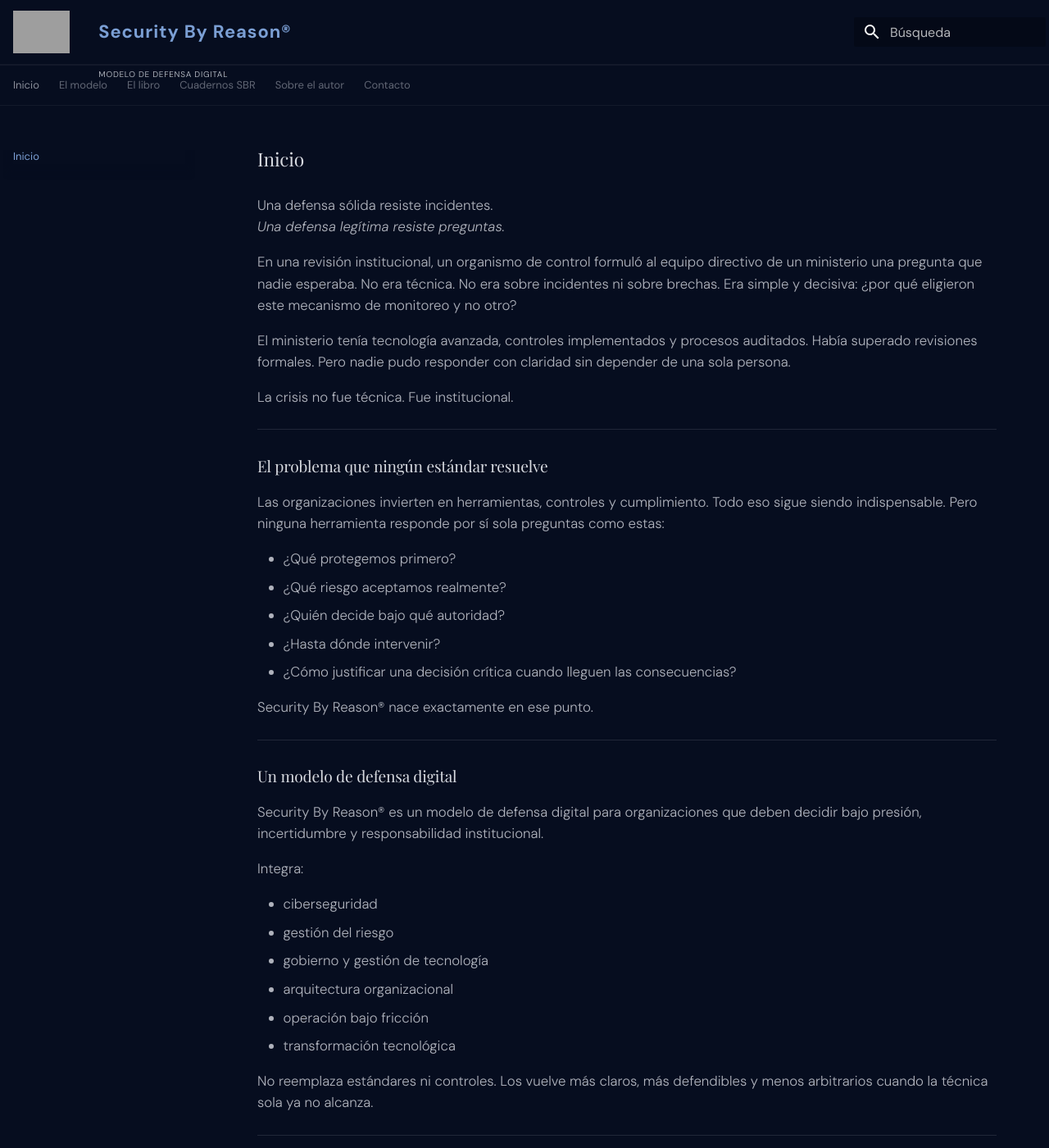
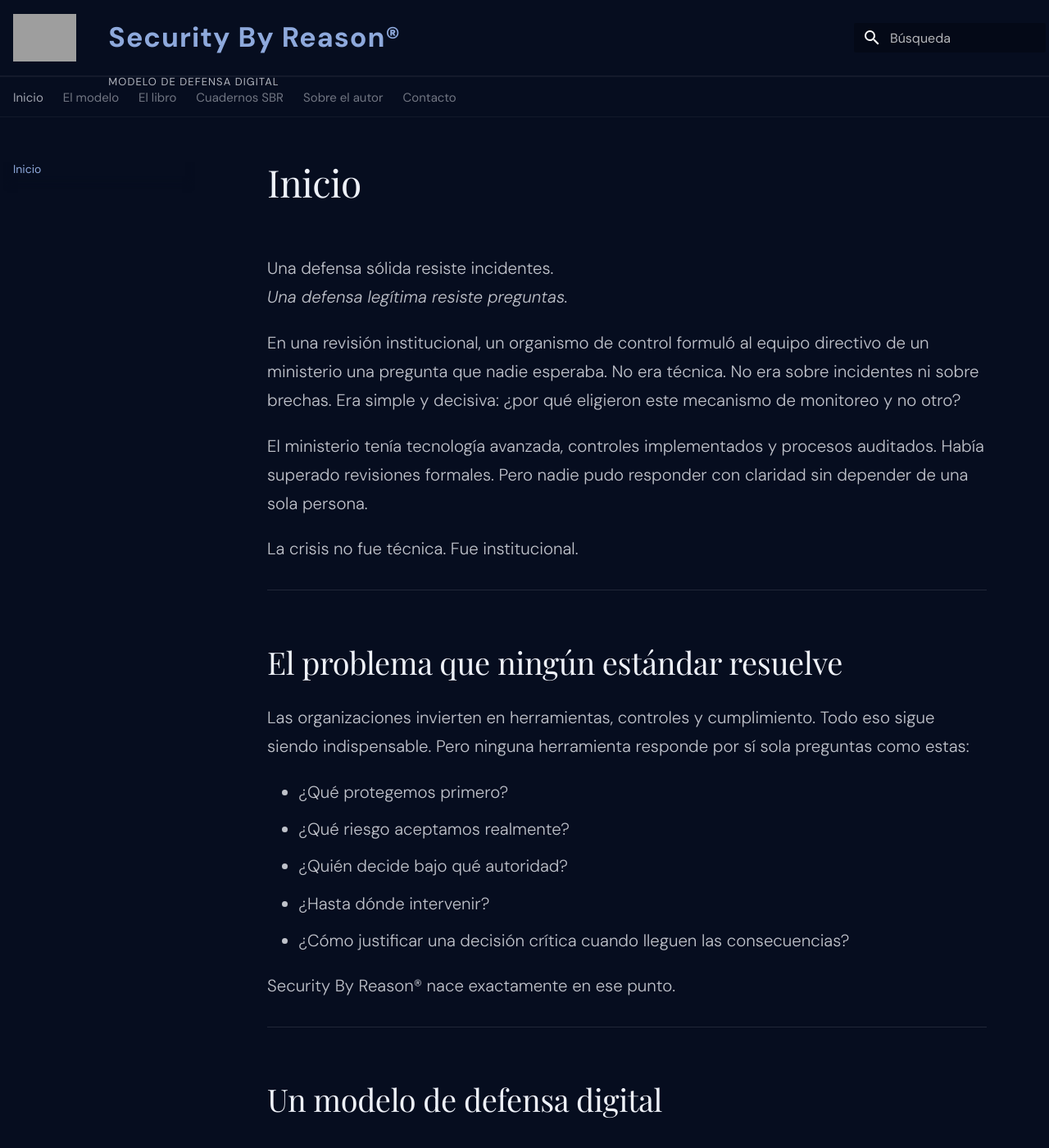
Before and after one commit to danielsasia/sbr-site, an MkDocs documentation site: the page built from docs/index.md, in a window 1280 px wide and 1400 px high. Shown: the whole window at 82% size. Built offline with MkDocs 1.6.1 and Material for MkDocs 9.7.7, drawn with Linux system fonts in a browser that asks for light colours; some web fonts are replaced; grey boxes are pictures that could not be loaded.

Commit message:
Update extra.css

```diff
--- a/docs/stylesheets/extra.css
+++ b/docs/stylesheets/extra.css
@@ -6,7 +6,7 @@
   --md-accent-fg-color:#7b9fd4;
 }
 
-body,.md-main,.md-container,.md-content,.md-sidebar{
+body,.md-main,.md-container,.md-content,.md-sidebar,.md-sidebar__scrollwrap{
   background:#060d1f !important;
 }
 
@@ -14,42 +14,43 @@
 
 .md-header{
   background:#060d1f !important;
-  border-bottom:1px solid rgba(255,255,255,.05) !important;
+  border-bottom:1px solid rgba(255,255,255,.06) !important;
   box-shadow:none !important;
 }
 
 .md-header__inner{
-  min-height:78px !important;
+  min-height:92px !important;
+}
+
+.md-header__button.md-logo{
+  margin-right:.55rem !important;
 }
 
 .md-header__button.md-logo img,
 .md-header__button.md-logo svg{
-  height:52px !important;
+  height:58px !important;
   width:auto !important;
-}
-
-.md-header__button.md-logo{
-  margin-right:.35rem !important;
 }
 
 .md-header__topic:first-child{
   font-family:'DM Sans',sans-serif !important;
-  font-size:22px !important;
+  font-size:34px !important;
   font-weight:700 !important;
-  letter-spacing:.04em !important;
-  color:#7b9fd4 !important;
+  letter-spacing:.03em !important;
+  color:#8ea9dc !important;
 }
 
 .md-header__title::after{
   content:"MODELO DE DEFENSA DIGITAL";
   display:block;
-  margin-top:4px;
-  font-size:10px;
-  letter-spacing:.07em;
-  color:rgba(217,220,227,.78);
+  margin-top:6px;
+  font-family:'DM Sans',sans-serif !important;
+  font-size:13px;
+  letter-spacing:.08em;
+  color:rgba(217,220,227,.82);
 }
 
-/* MENU SUPERIOR */
+/* TOP MENU */
 
 .md-tabs{
   background:#060d1f !important;
@@ -59,56 +60,56 @@
 
 .md-tabs__link{
   font-family:'DM Sans',sans-serif !important;
-  font-size:13px !important;
-  color:rgba(217,220,227,.62) !important;
+  font-size:15px !important;
+  color:rgba(217,220,227,.72) !important;
 }
 
-.md-tabs__link--active,
-.md-tabs__link:hover{
-  color:#7b9fd4 !important;
+.md-tabs__link:hover,
+.md-tabs__link--active{
+  color:#8ea9dc !important;
 }
 
-/* MENU IZQUIERDO */
+/* LEFT MENU */
 
 .md-nav__title,
 .md-nav__link{
   font-family:'DM Sans',sans-serif !important;
-  font-size:13px !important;
-  color:rgba(217,220,227,.55) !important;
+  font-size:14px !important;
+  color:rgba(217,220,227,.62) !important;
 }
 
-.md-nav__link--active,
-.md-nav__link:hover{
-  color:#7b9fd4 !important;
+.md-nav__link:hover,
+.md-nav__link--active{
+  color:#8ea9dc !important;
 }
 
-/* SACAR DERECHA */
+/* REMOVE RIGHT */
 
 .md-sidebar--secondary{
   display:none !important;
 }
 
-/* CONTENIDO */
+/* CONTENT */
+
+.md-grid{
+  max-width:1440px !important;
+}
 
 .md-content{
   margin-right:0 !important;
 }
 
-.md-grid{
-  max-width:1320px !important;
-}
-
 .md-content__inner{
-  padding-left:2.4rem !important;
-  padding-right:2.4rem !important;
+  padding-left:3rem !important;
+  padding-right:3rem !important;
 }
 
 .md-typeset{
   font-family:'DM Sans',sans-serif !important;
-  font-size:.84rem !important;
+  font-size:1.02rem !important;
   font-weight:300 !important;
-  line-height:1.56 !important;
-  color:rgba(217,220,227,.80) !important;
+  line-height:1.72 !important;
+  color:rgba(217,220,227,.88) !important;
 }
 
 .md-typeset h1,
@@ -116,12 +117,17 @@
 .md-typeset h3{
   font-family:'Playfair Display',serif !important;
   font-weight:400 !important;
-  color:rgba(232,234,240,.92) !important;
+  color:#eef1f8 !important;
 }
 
-.md-typeset h1{font-size:1.14rem !important;}
-.md-typeset h2{font-size:.96rem !important;}
-.md-typeset h3{font-size:.90rem !important;}
+.md-typeset h1{font-size:2.3rem !important;}
+.md-typeset h2{font-size:1.9rem !important;}
+.md-typeset h3{font-size:1.35rem !important;}
+
+.md-typeset p,
+.md-typeset li{
+  font-size:1.02rem !important;
+}
 
 /* FOOTER */
 
```
